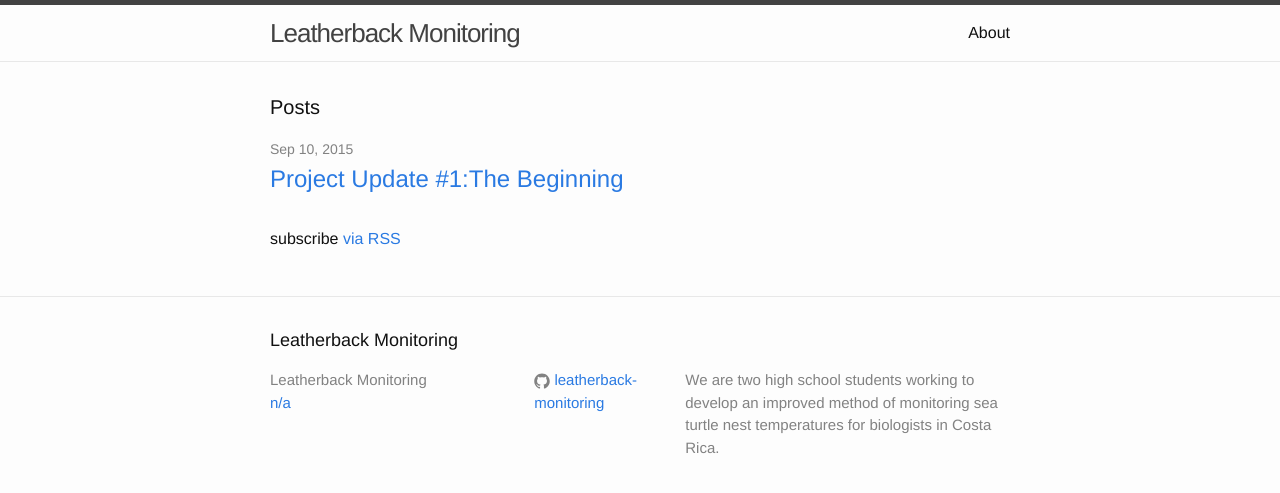
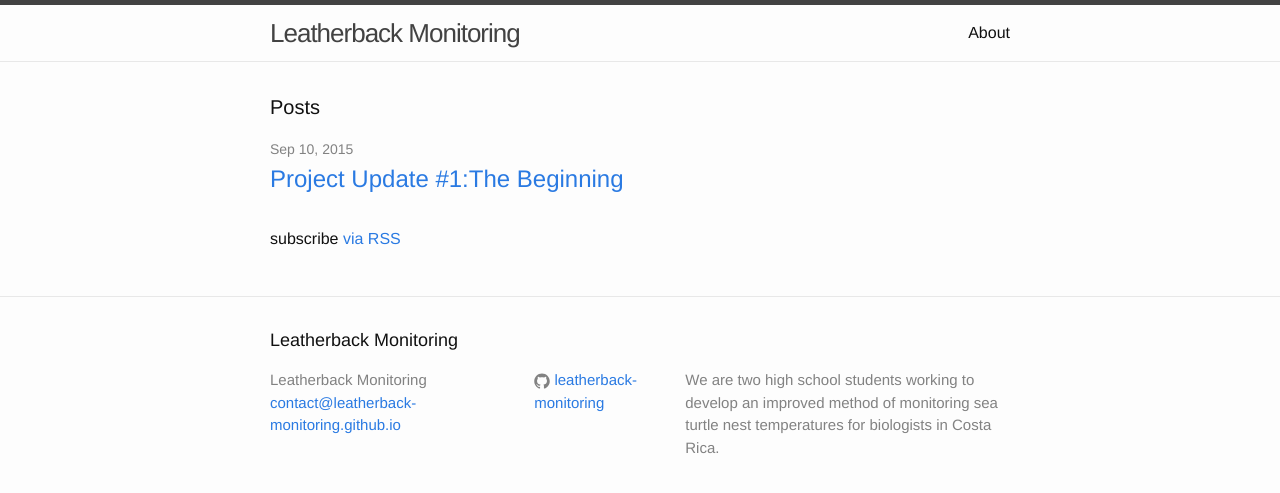
Before and after one commit to leatherback-monitoring/leatherback-monitoring.github.io, a Jekyll site: the page built from index.html, in a window 1280 px wide. Shown: the top 493 px of the page. Built offline with Jekyll 4.4.1, drawn with Linux system fonts in a browser that asks for light colours.

Commit message:
updated config

```diff
--- a/_config.yml
+++ b/_config.yml
@@ -7,11 +7,11 @@
 
 # Site settings
 title: Leatherback Monitoring
-email: n/a
+email: contact@leatherback-monitoring.github.io
 description: > # this means to ignore newlines until "baseurl:"
   We are two high school students working to develop an improved method of monitoring sea turtle nest temperatures for biologists in Costa Rica.
 baseurl: "" # the subpath of your site, e.g. /blog
-url: "http://yourdomain.com" # the base hostname & protocol for your site
+url: "http://leatherback-monitoring.github.io" # the base hostname & protocol for your site
 github_username:  leatherback-monitoring
 
 # Build settings
```
